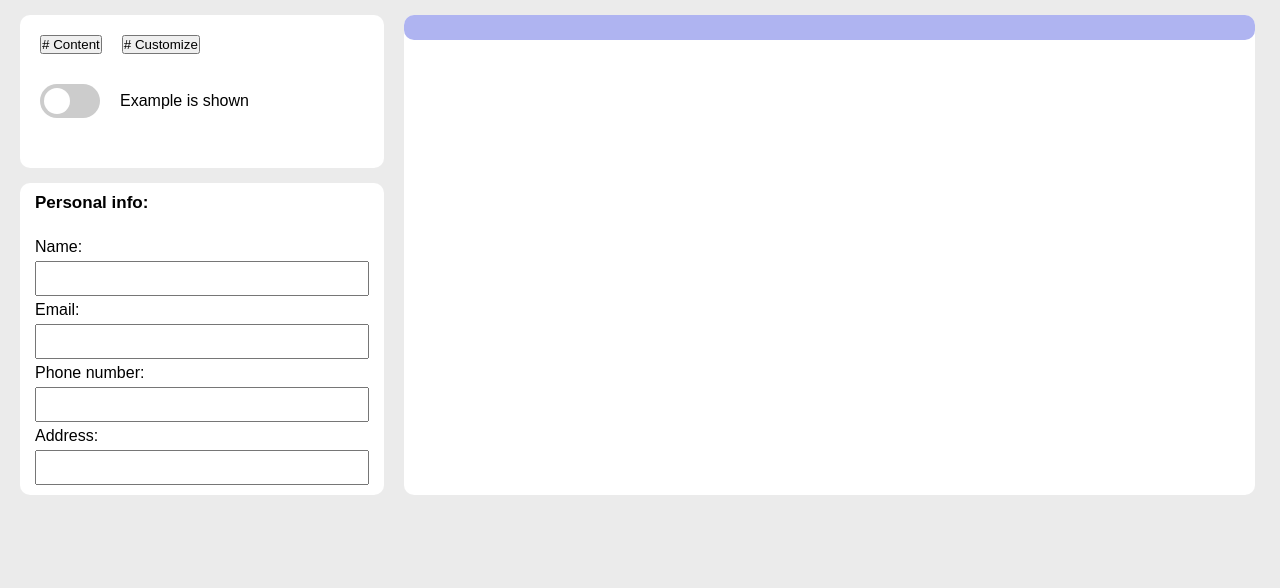
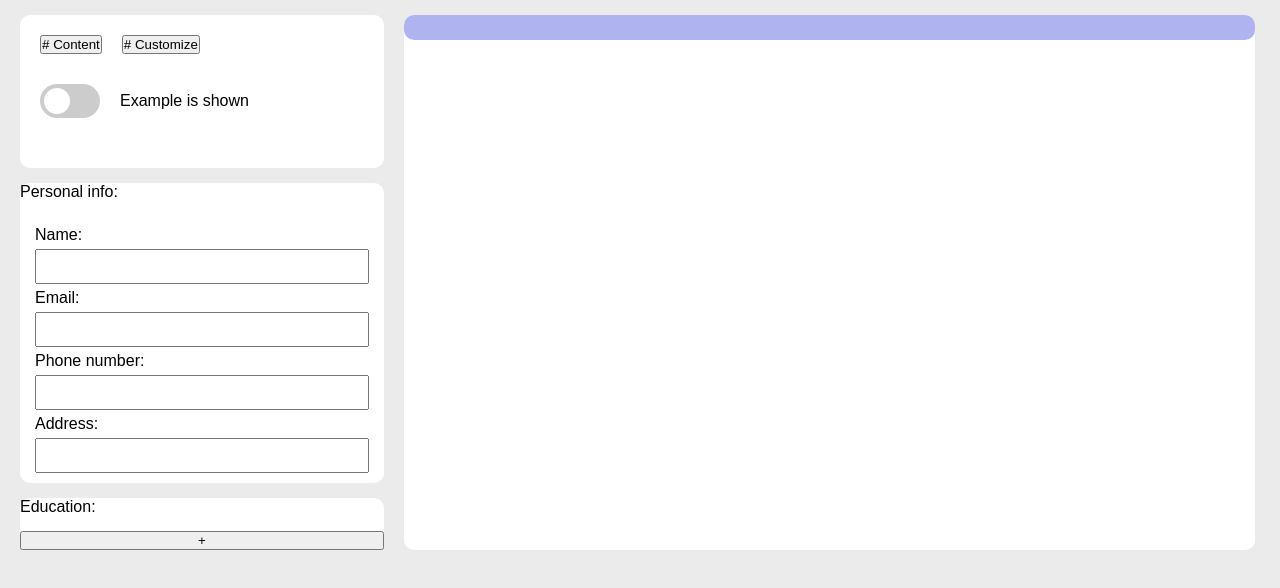
Before and after one commit to vasenkom/CV-maker, a React (Vite) app in the folder cvMaker/: page / in a window 1280 px wide. Shown: the top 588 px of the page. Built offline with nearby package versions, Linux system fonts and the light colour scheme.

Commit message:
move style of the form to css, add education div

```diff
--- a/cvMaker/src/components/forms/allForms.jsx
+++ b/cvMaker/src/components/forms/allForms.jsx
@@ -2,19 +2,11 @@ import { useState } from "react";
 import { PersonalForm } from "./personalForm";
 
 export function Forms({ personalInfo, handleInputChange }) {
+  function formAppers() {}
   return (
+    <>
       <div id="form">
-      <p
-        style={{
-          marginTop: "10px",
-          marginLeft: "15px",
-          marginRight: "15px",
-          fontSize: "17px",
-          fontWeight: "600",
-        }}
-      >
-        Personal info:
-      </p>
+        <p className="personal-info-label">Personal info:</p>
         <form id="personalForm">
           <label htmlFor="name">Name:</label>
           <PersonalForm
@@ -42,5 +34,13 @@ export function Forms({ personalInfo, handleInputChange }) {
           />
         </form>
       </div>
+
+      <div id="form">
+        <p className="personal-info-label">Education:</p>
+        <button id="formAppersButton" onClick={formAppers}>
+          +
+        </button>
+      </div>
+    </>
   );
 }
```
Lines whose indentation alone changed are shown as unchanged.
